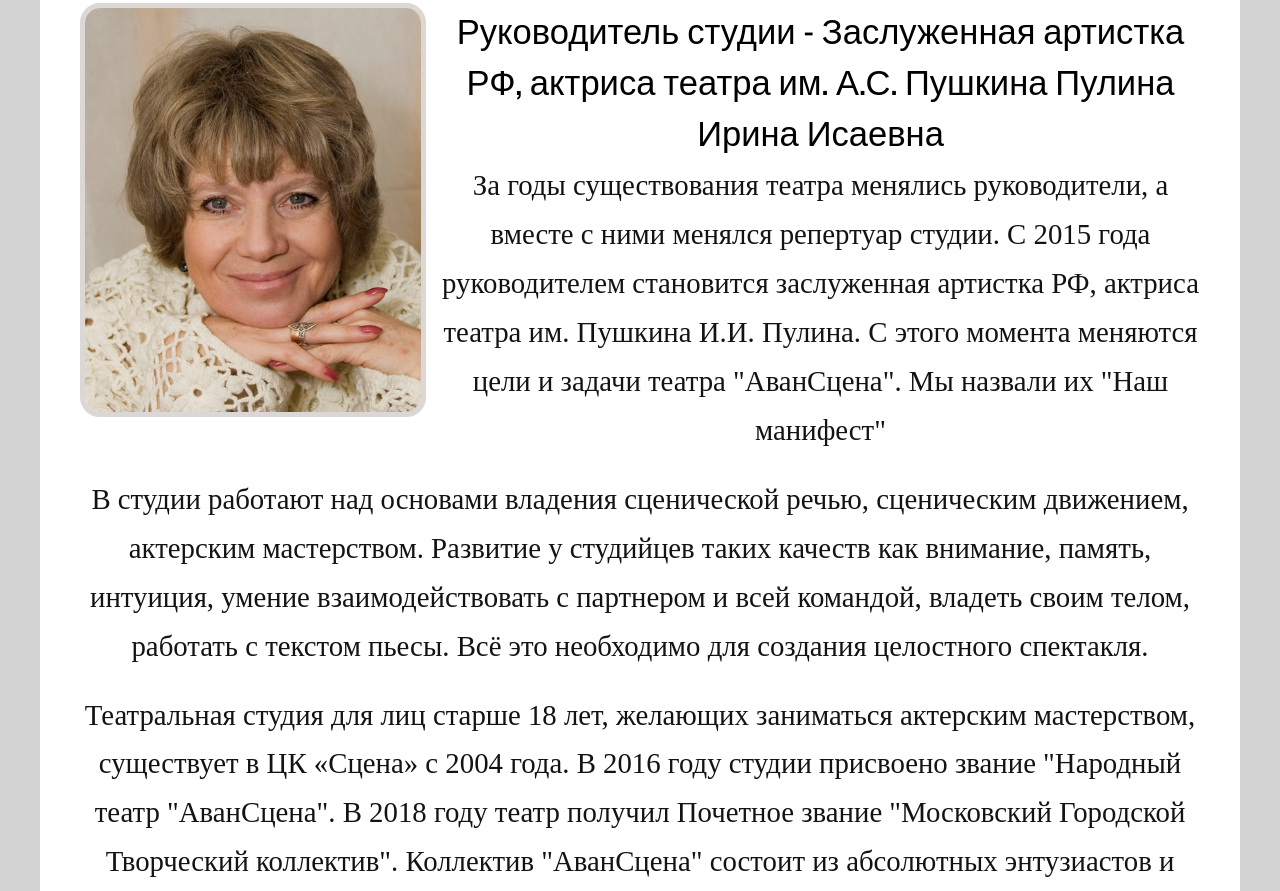
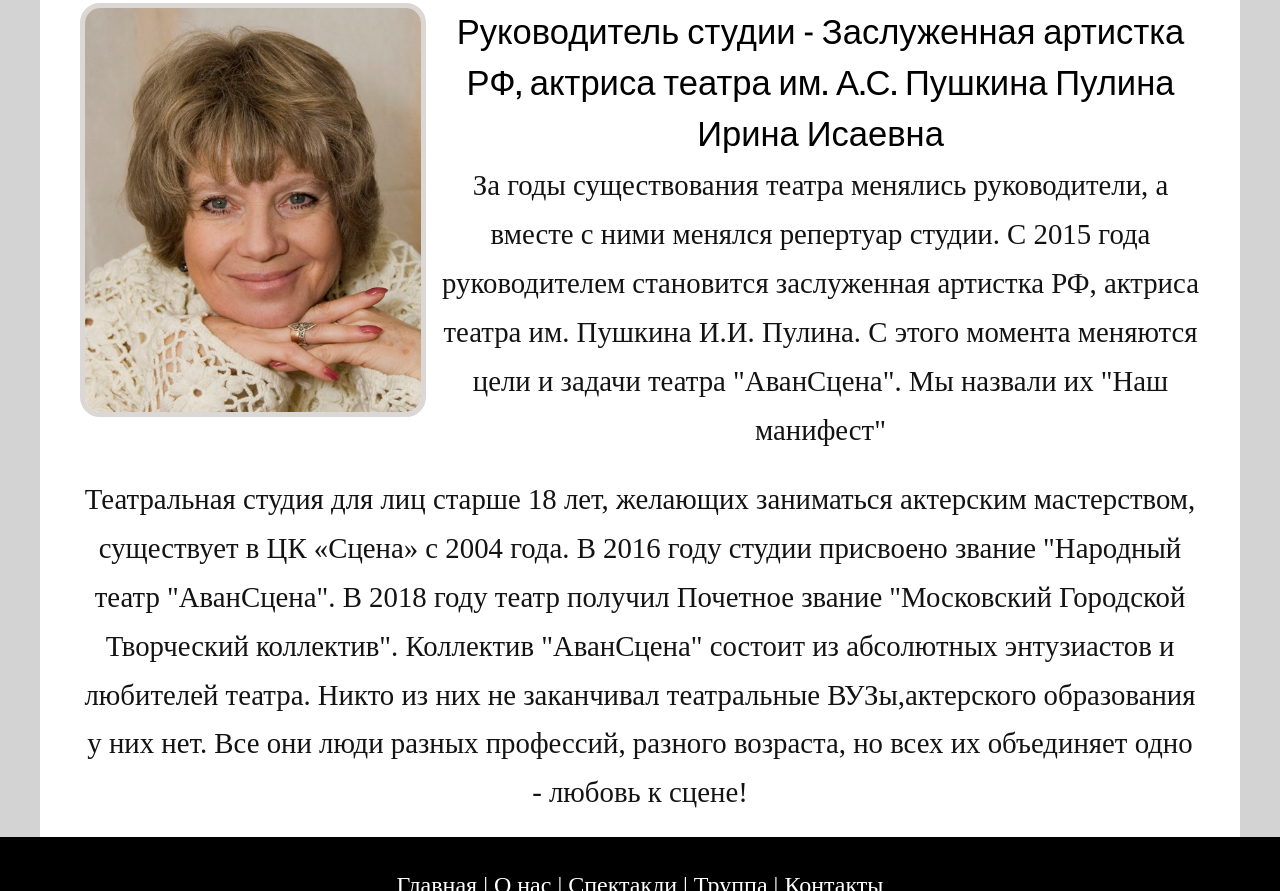
Before and after one commit to kirillmorozov1992/avanscena.github.io, a plain HTML site: page about.html in a window 1280 px wide. Shown: the part 389-1280 px from the top of the page. Drawn offline with nearby package versions, Linux system fonts and the light colour scheme.

Commit message:
Update about.html

```diff
--- a/about.html
+++ b/about.html
@@ -4,7 +4,7 @@
 	<meta charset="UTF-8">
 	<meta name="viewport" content="width=device-width, initial-scale=1.0">
 	<title>Театр-студия "АванСцена"</title>
-	<meta name="description" content="Аван-Сцена - народный театр">
+	<meta name="description" content="АванСцена - народный театр">
 	<meta name="keywords" content="театр, театр-студия, народный театр">
 	<link rel="stylesheet" type="text/css" href="assets/css/style.css">
 	<link href="https://fonts.googleapis.com/css2?family=Oswald:wght@400;500&display=swap" rel="stylesheet">
@@ -47,7 +47,6 @@
 					<p>За годы существования театра менялись руководители, а вместе с ними менялся репертуар студии.
 					С 2015 года руководителем становится заслуженная артистка РФ, актриса театра им. Пушкина И.И. Пулина. С этого момента меняются цели и задачи театра "АванСцена".
 					Мы назвали их "Наш манифест"</p>
-					<p>В студии работают над основами владения сценической речью, сценическим движением, актерским  мастерством. Развитие у студийцев таких качеств как внимание, память, интуиция, умение взаимодействовать с партнером и всей командой, владеть своим телом, работать с текстом пьесы. Всё это необходимо для создания целостного спектакля.</p>
 					<p>Театральная студия для лиц старше 18 лет, желающих заниматься актерским мастерством, существует в ЦК «Сцена» с 2004 года. В 2016 году студии присвоено звание "Народный театр "АванСцена". В 2018 году театр получил Почетное звание "Московский Городской Творческий коллектив". Коллектив "АванСцена" состоит из абсолютных энтузиастов и любителей театра. Никто из них не заканчивал театральные ВУЗы,актерского образования у них нет. Все они люди разных профессий, разного возраста, но всех их объединяет одно - любовь к сцене!</p>
 
 				</div>
```
